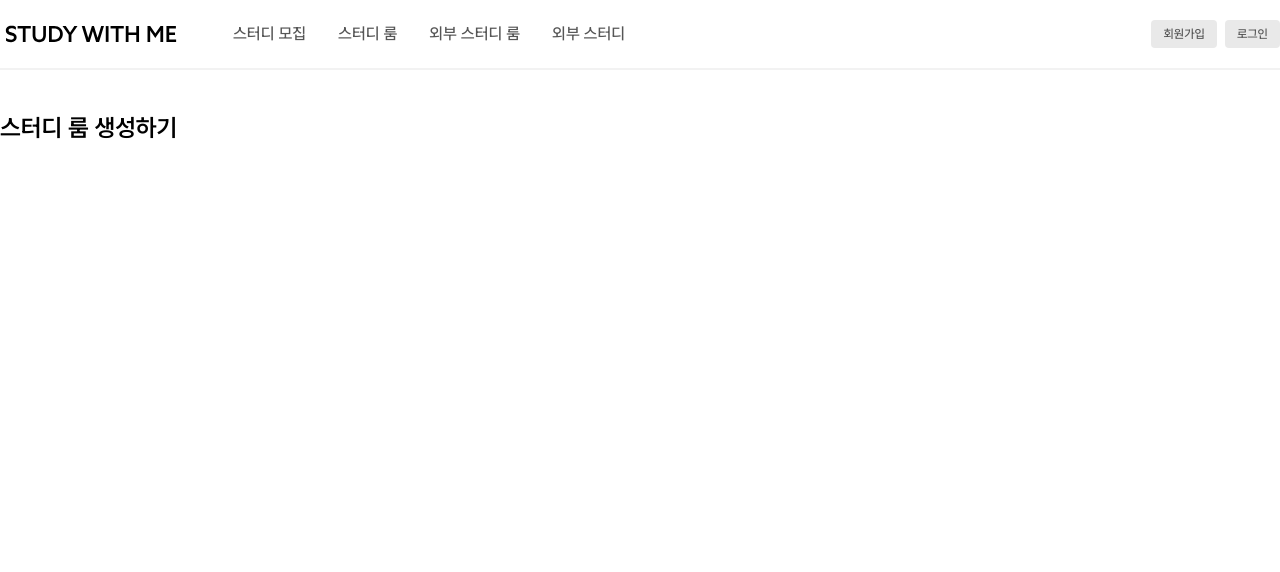
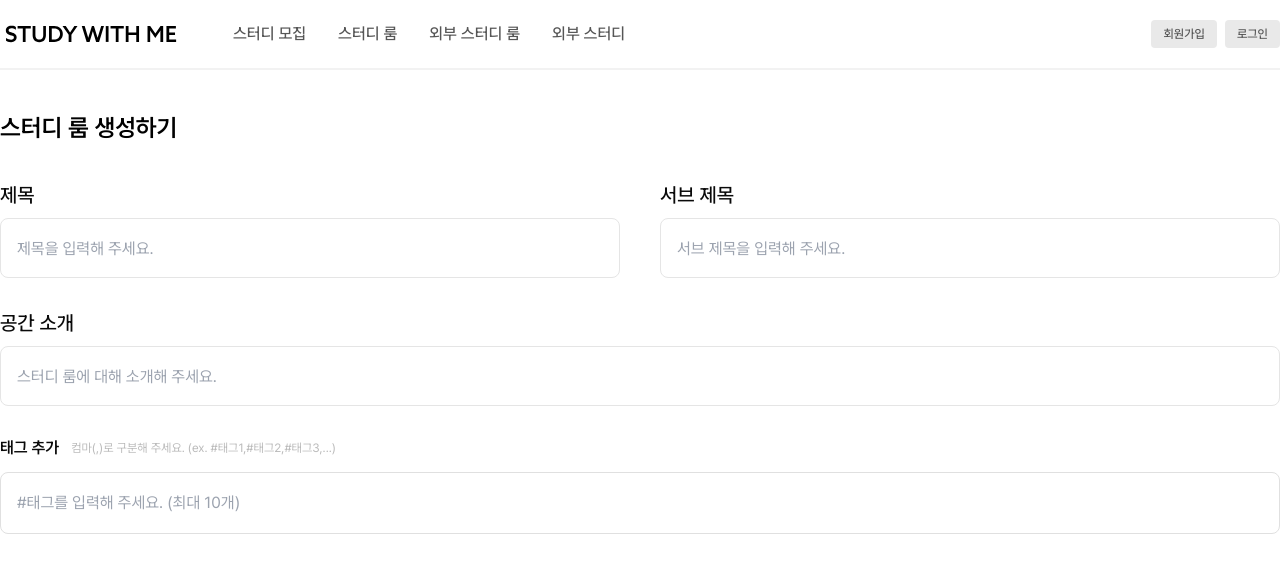
Before and after one commit to Study-With-Me-JJ/swm-frontend, a Next.js app: page /studyroom/new in a window 1280 px wide. Shown: the top 572 px of the page. Built offline with nearby package versions, Linux system fonts and the light colour scheme.

Commit message:
design: create 태그 영역까지 추가

```diff
--- a/src/components/InputField.tsx
+++ b/src/components/InputField.tsx
@@ -17,6 +17,7 @@ interface InputFieldProps {
   onButtonClick?: () => void;
   disabled?: boolean;
   onAuthCodeCheck?: () => void;
+  className?: string;
 }
 
 export function InputField({
@@ -30,6 +31,7 @@ export function InputField({
   onButtonClick,
   disabled,
   onAuthCodeCheck,
+  className = '',
 }: InputFieldProps) {
   const {
     control,
@@ -82,7 +84,7 @@ export function InputField({
 
   return (
     <div className="flex flex-col gap-2">
-      {label && <h3 className="font-medium">{label}</h3>}
+      {label && <h3 className={`${className} font-medium`}>{label}</h3>}
       <div className="flex gap-2">
         <Controller
           name={name}
@@ -111,7 +113,7 @@ export function InputField({
         {buttonText && onButtonClick && (
           <Button
             type="button"
-            className="w-36 flex-shrink-0 bg-blue-default"
+            className="bg-blue-default w-36 flex-shrink-0"
             onClick={handleButtonClick}
             disabled={disabled}
           >
@@ -130,7 +132,7 @@ export function InputField({
         </Button>
       )}
       {helperText && !errors[name] && (
-        <p className="whitespace-pre-line text-xs text-blue-default">
+        <p className="text-blue-default whitespace-pre-line text-xs">
           {helperText}
         </p>
       )}
--- a/src/components/study-room/container/study-room-create-container.tsx
+++ b/src/components/study-room/container/study-room-create-container.tsx
@@ -7,11 +7,11 @@ export function StudyRoomCreateContainer() {
   const { mutate, isPending } = useStudyRoomCreateQuery();
 
   return (
-    <div className="mx-auto max-w-screen-xl py-[40px] xl:px-0">
-      <h3 className="mb-[34px] text-[24px] font-[600] text-black">
+    <section className="mx-auto max-w-screen-xl py-[40px] xl:px-0">
+      <h2 className="mb-[34px] text-[24px] font-[600] text-black">
         스터디 룸 생성하기
-      </h3>
+      </h2>
       <StudyRoomCreate mutate={mutate} isPending={isPending} />
-    </div>
+    </section>
   );
 }
--- a/src/components/study-room/create/study-room-create.tsx
+++ b/src/components/study-room/create/study-room-create.tsx
@@ -1,4 +1,6 @@
+import { FormProvider, useForm } from 'react-hook-form';
 import { CreateStudyRoomReq } from '@/types/api';
+import { InputField } from '@/components/InputField';
 
 export interface StudyRoomCreateProps {
   mutate: (data: CreateStudyRoomReq) => void;
@@ -9,9 +11,86 @@ export const StudyRoomCreate = ({
   mutate,
   isPending,
 }: StudyRoomCreateProps) => {
+  const methods = useForm();
+
   return (
-    <div className="mt-[34px] flex flex-col gap-4">
-      <div className="grid grid-cols-1 gap-[20px] sm:grid-cols-1 md:grid-cols-2 lg:grid-cols-3"></div>
-    </div>
+    <FormProvider {...methods}>
+      <form onSubmit={() => {}}>
+        <div className="flex flex-col gap-[30px]">
+          <div className="flex w-full gap-[40px]">
+            <div className="flex-grow">
+              <InputField
+                className="text-[20px]"
+                name="title"
+                label="제목"
+                type="text"
+                placeholder="제목을 입력해 주세요."
+              />
+            </div>
+            <div className="flex-grow">
+              <InputField
+                className="text-[20px]"
+                name="subtitle"
+                label="서브 제목"
+                type="text"
+                placeholder="서브 제목을 입력해 주세요."
+              />
+            </div>
+          </div>
+          <InputField
+            className="text-[20px]"
+            name="introduce"
+            label="공간 소개"
+            type="text"
+            placeholder="스터디 룸에 대해 소개해 주세요."
+          />
+          {/* NOTE: 시설안내 영역 논의 후 작업 */}
+          {/* NOTE: 태그 추가 영역 논의 후 작업 */}
+          <div className="flex flex-col gap-[12px]">
+            <div className="flex items-center gap-[12px]">
+              <h3 className="font-semibold">태그 추가</h3>
+              <span className="text-[12px] text-[#bbb]">
+                컴마(,)로 구분해 주세요. (ex. #태그1,#태그2,#태그3,...)
+              </span>
+            </div>
+            <div className="box-border min-h-[60px] rounded-lg border border-[#e0e0e0] px-[16px] py-[13px]">
+              <div className="flex flex-wrap gap-1">
+                {/* {tagList.map((tag, index) => (
+                  <span
+                    key={index}
+                    className="flex items-center rounded-[4px] bg-[#eee] px-2 py-1 text-[16px] font-medium text-[#a5a5a5]"
+                  >
+                    {tag}
+                    <button
+                      type="button"
+                      onClick={() => {}}
+                      className="ml-2 text-gray-500 hover:text-gray-700"
+                    >
+                      <Image
+                        src="/icons/Clear-gray.svg"
+                        alt="태그삭제"
+                        width={18}
+                        height={18}
+                      />
+                    </button>
+                  </span>
+                ))} */}
+                <input
+                  type="text"
+                  // value={inputValue}
+                  // onChange={handleInputChange}
+                  // onKeyDown={handleKeyDown}
+                  placeholder={
+                    // tagList.length === 0
+                    true ? '#태그를 입력해 주세요. (최대 10개)' : ''
+                  }
+                  className="min-w-[100px] flex-grow border-none text-[16px] leading-[34px] outline-none"
+                />
+              </div>
+            </div>
+          </div>
+        </div>
+      </form>
+    </FormProvider>
   );
 };
```
